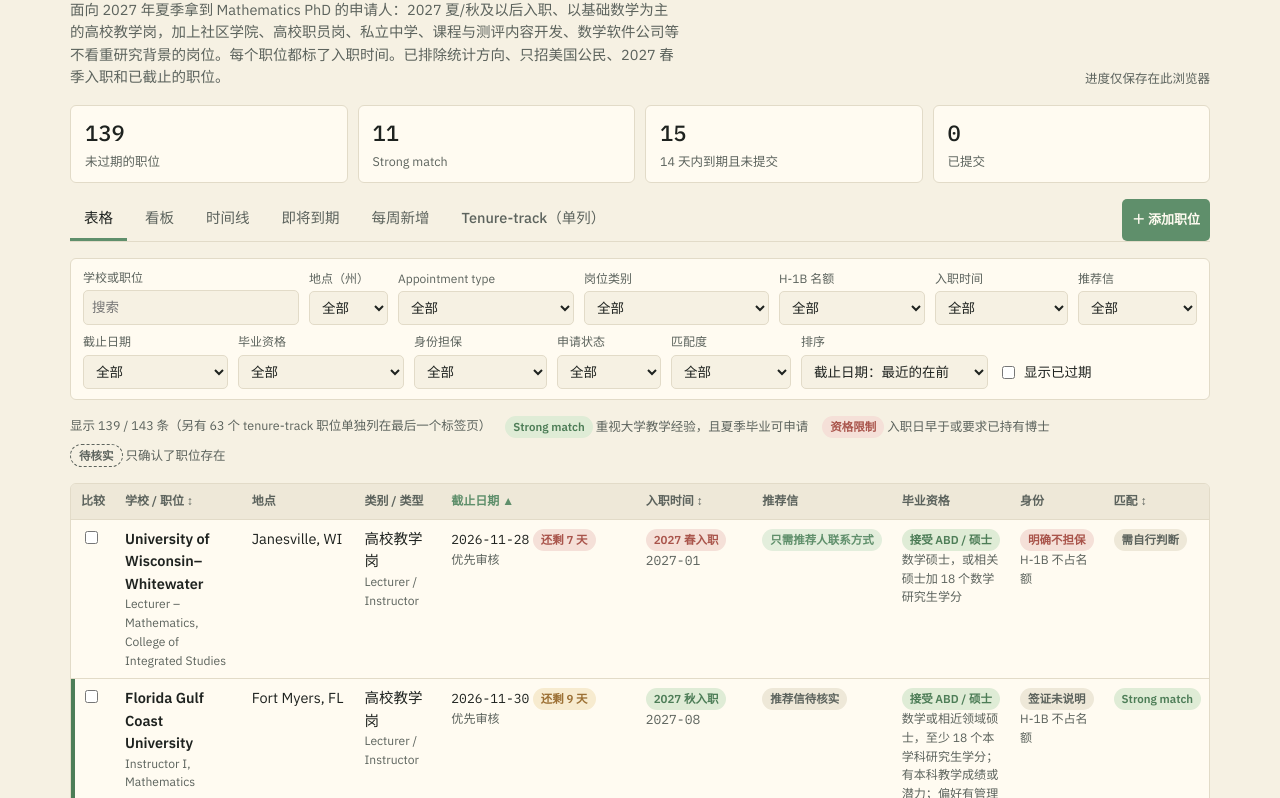
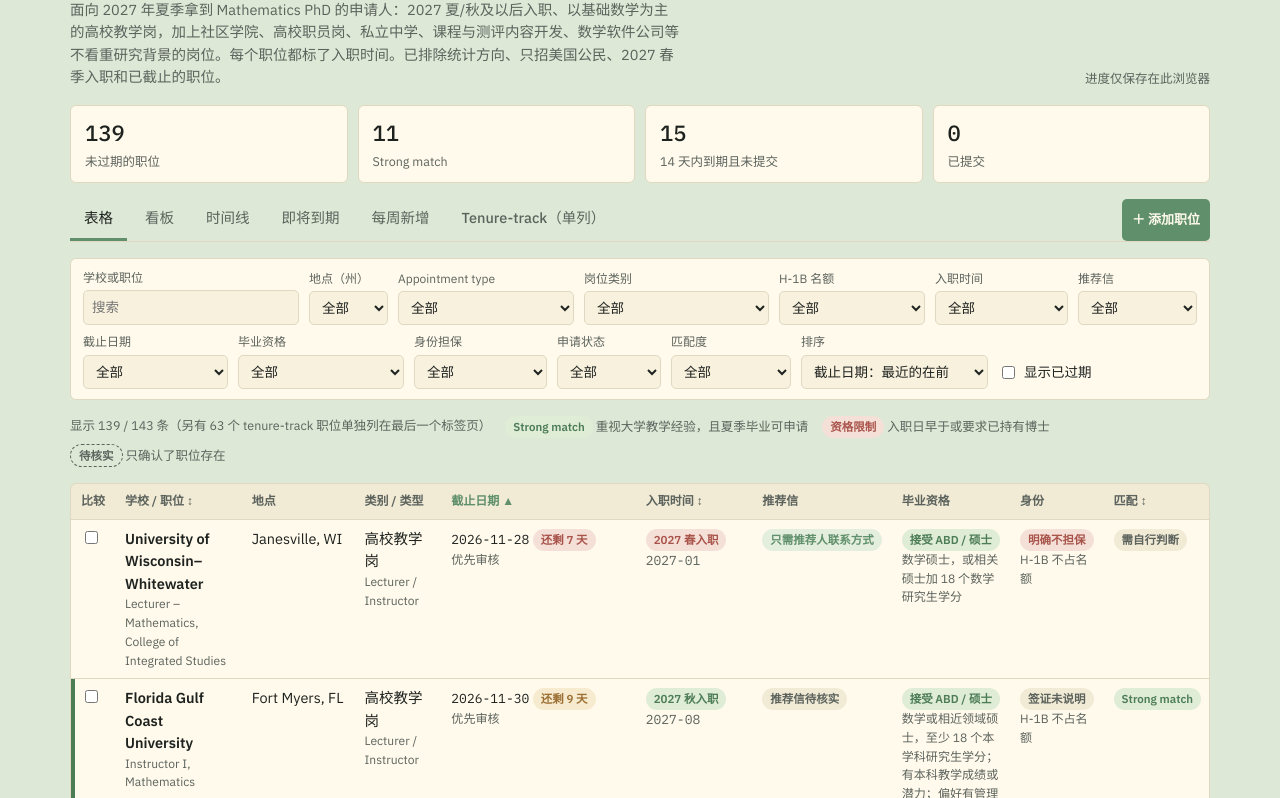
Before and after one commit to TabbyMao/job-tracker, a plain HTML site: page index.html in a window 1280 px wide. Shown: the part 63-861 px from the top of the page. Drawn offline with Linux system fonts and the light colour scheme.

Commit message:
页面背景柔和绿，框内奶白
Co-Authored-By: Claude Opus 5.5 <noreply@anthropic.com>
Claude-Session: https://claude.ai/code/session_013D464BgfXf19jJTxACorsk

```diff
--- a/index.html
+++ b/index.html
@@ -11,12 +11,12 @@
 /* Layout idea: an application ledger. One catalog, five lenses (table, board, timeline, due, new); deadline and eligibility are always the first things the eye meets. */
 :root{
   color-scheme:light;
-  --bg:#f6f1e3; --surface:#fffbf1; --ink:#1e221f; --muted:#5c635d; --line:#e2dbc8;
+  --bg:#dde8d6; --surface:#fffaec; --field:#f8f1de; --ink:#1e221f; --muted:#5c635d; --line:#e0d8c1;
   --accent:#5f8f6b; --accent-soft:#e3eedc;
   --good:#4d7d57; --good-soft:#dfecd6;
   --warn:#9c7034; --warn-soft:#f7ebcf;
   --bad:#a9544b; --bad-soft:#f5e0d8;
-  --neutral-soft:#eee8d8;
+  --neutral-soft:#f1ead5;
   --display:"Noto Serif SC","Songti SC","SimSun",serif;
   --body:"IBM Plex Sans","PingFang SC","Microsoft YaHei","Noto Sans SC",system-ui,sans-serif;
   --mono:"IBM Plex Mono",ui-monospace,Menlo,Consolas,monospace;
@@ -46,7 +46,7 @@ nav.tabs .spacer{flex:1}
 .filters{display:flex;flex-wrap:wrap;gap:8px 10px;align-items:end;background:var(--surface);border:1px solid var(--line);border-radius:6px;padding:10px 12px}
 .field{display:flex;flex-direction:column;gap:3px;font-size:12px;color:var(--muted)}
 .field.grow{flex:1 1 170px}
-input[type=search],input[type=text],input[type=date],input[type=url],select,textarea{font-size:13.5px;background:var(--bg);border:1px solid var(--line);border-radius:5px;padding:6px 8px;min-width:0}
+input[type=search],input[type=text],input[type=date],input[type=url],select,textarea{font-size:13.5px;background:var(--field);border:1px solid var(--line);border-radius:5px;padding:6px 8px;min-width:0}
 label.check{display:flex;gap:6px;align-items:center;font-size:13.5px;padding-bottom:6px}
 #count{color:var(--muted);font-size:12.5px}
 .pill{font-size:11.5px;font-weight:600;padding:2px 8px;border-radius:999px;white-space:nowrap;background:var(--neutral-soft);color:var(--muted);display:inline-block}
```
